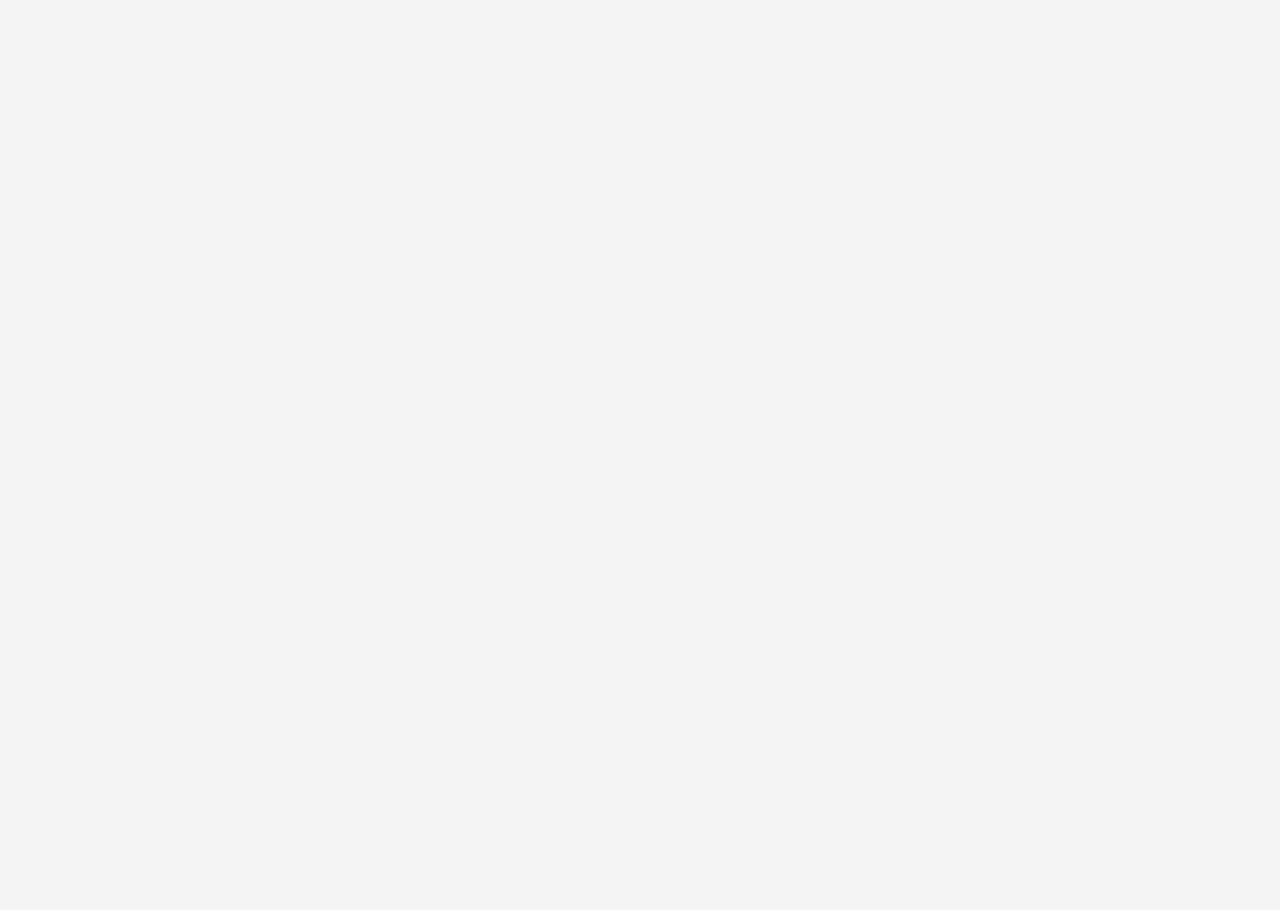
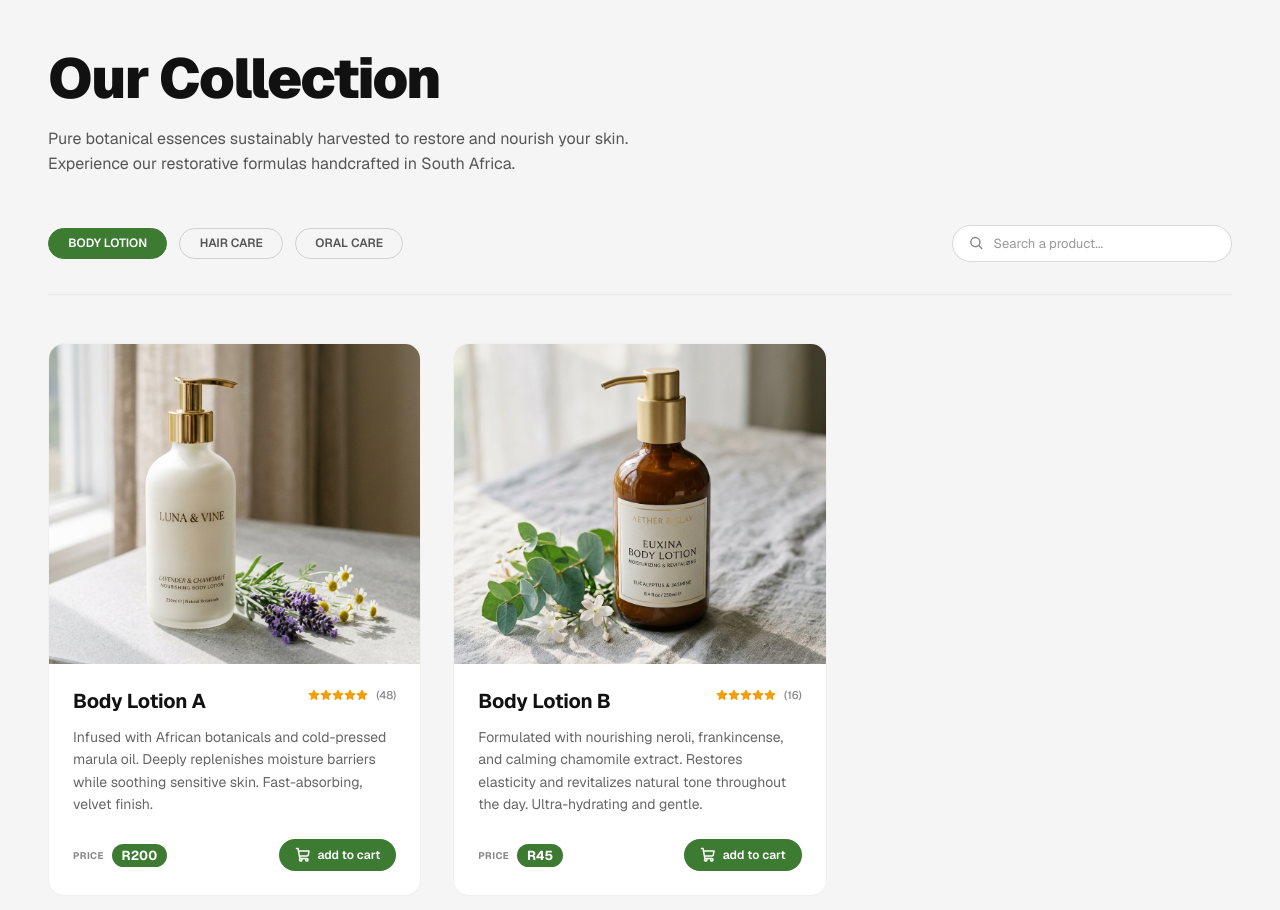
Before and after one commit to Mr-S-U-D-O/divinity-cosmetics, a Next.js app: page / in a window 1280 px wide. Shown: the part 880-1790 px from the top of the page. Before the commit the page ends 800 px from the top, so only its background shows below. Built offline with nearby package versions, Linux system fonts and the light colour scheme.

Commit message:
feat: implement homepage and collection components with global styling and product assets

```diff
--- a/src/app/globals.css
+++ b/src/app/globals.css
@@ -338,3 +338,266 @@ a {
     font-size: 0.75rem;
   }
 }
+
+/* ========================================
+   COLLECTION SECTION
+   ======================================== */
+
+.collection-section {
+  width: 100%;
+  padding: 8rem 3rem;
+  background-color: var(--color-bg);
+  margin: 0 auto;
+}
+
+.collection-header {
+  max-width: 800px;
+  margin-bottom: 3rem;
+}
+
+.collection-title {
+  font-size: clamp(2.5rem, 5vw, 3.5rem);
+  font-weight: 900;
+  color: #111;
+  line-height: 1.1;
+  letter-spacing: -0.03em;
+  margin: 0;
+}
+
+.collection-subtext {
+  font-size: 1rem;
+  color: #555;
+  line-height: 1.6;
+  max-width: 60ch;
+  margin-top: 1rem;
+}
+
+/* Controls (Filters & Search) */
+.collection-controls {
+  display: flex;
+  justify-content: space-between;
+  align-items: center;
+  flex-wrap: wrap;
+  gap: 1.5rem;
+  margin-bottom: 3rem;
+  padding-bottom: 2rem;
+  border-bottom: 1px solid rgba(0, 0, 0, 0.06);
+}
+
+.filter-group {
+  display: flex;
+  gap: 0.75rem;
+  flex-wrap: wrap;
+}
+
+.filter-pill {
+  background: transparent;
+  border: 1px solid rgba(0, 0, 0, 0.15);
+  border-radius: 999px;
+  padding: 0.4rem 1.2rem;
+  font-size: 0.75rem;
+  font-weight: 600;
+  color: #555;
+  cursor: pointer;
+  transition: all 0.2s ease;
+  font-family: inherit;
+}
+
+.filter-pill:hover {
+  border-color: #333;
+  color: #111;
+}
+
+.filter-pill.active {
+  background-color: var(--color-green);
+  border-color: var(--color-green);
+  color: white;
+}
+
+.search-box {
+  display: flex;
+  align-items: center;
+  gap: 0.5rem;
+  padding: 0.5rem 1rem;
+  border: 1px solid rgba(0, 0, 0, 0.15);
+  border-radius: 999px;
+  background-color: white;
+  min-width: 280px;
+}
+
+.search-icon {
+  color: #888;
+}
+
+.search-input {
+  border: none;
+  outline: none;
+  background: transparent;
+  font-family: inherit;
+  font-size: 0.8125rem;
+  color: #111;
+  width: 100%;
+}
+
+.search-input::placeholder {
+  color: #999;
+}
+
+/* Product Grid */
+.collection-grid {
+  display: grid;
+  grid-template-columns: repeat(auto-fill, minmax(350px, 1fr));
+  gap: 2rem;
+}
+
+/* Product Card */
+.product-card {
+  background-color: white;
+  border-radius: 16px;
+  border: 1px solid rgba(0, 0, 0, 0.06);
+  overflow: hidden;
+  transition: transform 0.3s cubic-bezier(0.16, 1, 0.3, 1), box-shadow 0.3s cubic-bezier(0.16, 1, 0.3, 1);
+  display: flex;
+  flex-direction: column;
+}
+
+.product-card:hover {
+  transform: translateY(-4px);
+  box-shadow: 0 12px 24px rgba(0, 0, 0, 0.04);
+}
+
+.card-image-wrapper {
+  position: relative;
+  width: 100%;
+  height: 320px;
+  background-color: #f9f9f9;
+}
+
+.card-image {
+  object-fit: cover;
+  object-position: center;
+}
+
+.card-content {
+  padding: 1.5rem;
+  display: flex;
+  flex-direction: column;
+  flex: 1;
+}
+
+.card-header {
+  display: flex;
+  justify-content: space-between;
+  align-items: flex-start;
+  margin-bottom: 0.75rem;
+}
+
+.card-title {
+  font-size: 1.25rem;
+  font-weight: 700;
+  color: #111;
+  margin: 0;
+  letter-spacing: -0.01em;
+}
+
+.card-rating {
+  display: flex;
+  align-items: center;
+  gap: 0.25rem;
+}
+
+.stars {
+  display: flex;
+  color: #f59e0b;
+}
+
+.star-icon {
+  flex-shrink: 0;
+}
+
+.review-count {
+  font-size: 0.7rem;
+  color: #888;
+  font-weight: 500;
+  margin-left: 0.25rem;
+}
+
+.card-description {
+  font-size: 0.875rem;
+  line-height: 1.6;
+  color: #666;
+  margin: 0 0 1.5rem 0;
+  flex: 1;
+}
+
+.card-footer {
+  display: flex;
+  justify-content: space-between;
+  align-items: center;
+  margin-top: auto;
+}
+
+.price-container {
+  display: flex;
+  align-items: center;
+  gap: 0.5rem;
+}
+
+.price-label {
+  font-size: 0.6rem;
+  font-weight: 700;
+  letter-spacing: 0.05em;
+  color: #888;
+}
+
+.price-pill {
+  background-color: var(--color-green);
+  color: white;
+  font-size: 0.8125rem;
+  font-weight: 700;
+  padding: 0.2rem 0.6rem;
+  border-radius: 999px;
+}
+
+.add-to-cart-btn {
+  display: inline-flex;
+  align-items: center;
+  gap: 0.4rem;
+  background-color: var(--color-green);
+  color: white;
+  border: none;
+  border-radius: 999px;
+  padding: 0.5rem 1rem;
+  font-weight: 600;
+  font-size: 0.75rem;
+  cursor: pointer;
+  transition: background-color 0.2s ease, transform 0.1s ease;
+  font-family: inherit;
+}
+
+.add-to-cart-btn:hover {
+  background-color: #2d5e24;
+}
+
+.add-to-cart-btn:active {
+  transform: translateY(1px);
+}
+
+@media (max-width: 768px) {
+  .collection-section {
+    padding: 4rem 1.25rem;
+  }
+
+  .collection-controls {
+    flex-direction: column;
+    align-items: flex-start;
+  }
+
+  .search-box {
+    width: 100%;
+  }
+
+  .collection-grid {
+    grid-template-columns: 1fr;
+  }
+}
--- a/src/app/page.tsx
+++ b/src/app/page.tsx
@@ -1,11 +1,13 @@
 import { Header } from "@/components/layout/Header";
 import { Hero } from "@/components/layout/Hero";
+import { Collection } from "@/components/sections/Collection";
 
 export default function Home() {
   return (
     <main>
       <Header />
       <Hero />
+      <Collection />
     </main>
   );
 }
--- /dev/null
+++ b/src/components/sections/Collection.tsx
@@ -0,0 +1,47 @@
+import React from "react";
+import { MagnifyingGlass } from "@phosphor-icons/react/dist/ssr";
+import { ProductCard } from "@/components/ui/ProductCard";
+
+export function Collection() {
+  return (
+    <section className="collection-section">
+      <div className="collection-header">
+        <h2 className="collection-title">Our Collection</h2>
+        <p className="collection-subtext">
+          Pure botanical essences sustainably harvested to restore and nourish your skin. Experience our restorative formulas handcrafted in South Africa.
+        </p>
+      </div>
+
+      <div className="collection-controls">
+        <div className="filter-group">
+          <button className="filter-pill active">BODY LOTION</button>
+          <button className="filter-pill">HAIR CARE</button>
+          <button className="filter-pill">ORAL CARE</button>
+        </div>
+        <div className="search-box">
+          <MagnifyingGlass size={16} className="search-icon" weight="bold" />
+          <input type="text" placeholder="Search a product..." className="search-input" />
+        </div>
+      </div>
+
+      <div className="collection-grid">
+        <ProductCard
+          title="Body Lotion A"
+          imageSrc="/images/body-lotion-a.jpg"
+          description="Infused with African botanicals and cold-pressed marula oil. Deeply replenishes moisture barriers while soothing sensitive skin. Fast-absorbing, velvet finish."
+          price={200}
+          rating={5}
+          reviewCount={48}
+        />
+        <ProductCard
+          title="Body Lotion B"
+          imageSrc="/images/body-lotion-b.jpg"
+          description="Formulated with nourishing neroli, frankincense, and calming chamomile extract. Restores elasticity and revitalizes natural tone throughout the day. Ultra-hydrating and gentle."
+          price={45}
+          rating={5}
+          reviewCount={16}
+        />
+      </div>
+    </section>
+  );
+}
--- /dev/null
+++ b/src/components/ui/ProductCard.tsx
@@ -0,0 +1,52 @@
+import React from "react";
+import Image from "next/image";
+import { Star, ShoppingCart } from "@phosphor-icons/react/dist/ssr";
+
+interface ProductCardProps {
+  title: string;
+  imageSrc: string;
+  description: string;
+  price: number;
+  rating: number;
+  reviewCount: number;
+}
+
+export function ProductCard({ title, imageSrc, description, price, rating, reviewCount }: ProductCardProps) {
+  return (
+    <div className="product-card">
+      <div className="card-image-wrapper">
+        <Image
+          src={imageSrc}
+          alt={title}
+          fill
+          className="card-image"
+          sizes="(max-width: 768px) 100vw, 50vw"
+        />
+      </div>
+      <div className="card-content">
+        <div className="card-header">
+          <h3 className="card-title">{title}</h3>
+          <div className="card-rating">
+            <div className="stars">
+              {[...Array(5)].map((_, i) => (
+                <Star key={i} size={12} weight={i < Math.floor(rating) ? "fill" : "regular"} className="star-icon" />
+              ))}
+            </div>
+            <span className="review-count">({reviewCount})</span>
+          </div>
+        </div>
+        <p className="card-description">{description}</p>
+        <div className="card-footer">
+          <div className="price-container">
+            <span className="price-label">PRICE</span>
+            <span className="price-pill">R{price}</span>
+          </div>
+          <button className="add-to-cart-btn" aria-label="Add to cart">
+            <ShoppingCart size={16} weight="bold" />
+            <span>add to cart</span>
+          </button>
+        </div>
+      </div>
+    </div>
+  );
+}
```
Also changed, not shown: public/images/body-lotion-a.jpg (added), public/images/body-lotion-b.jpg (added).
